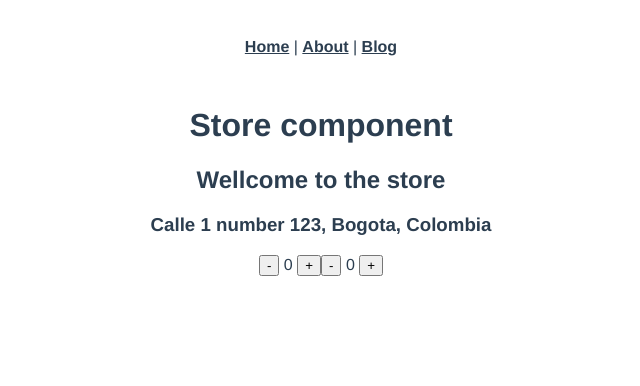
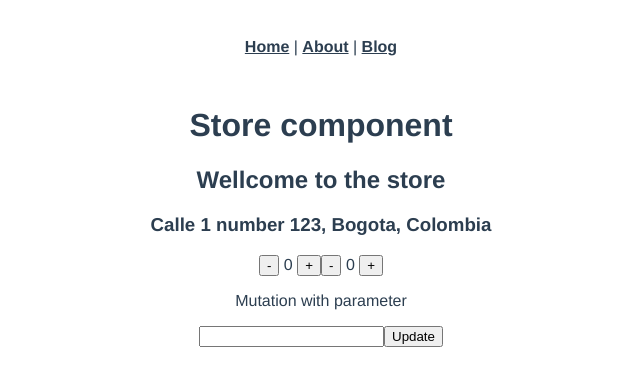
Before and after one commit to cigotete/vue-study, a Vue app: page /store in a window 1280 px wide. Shown: the top 386 px of the page, without its empty margins (319-959 px from the left). Built offline with nearby package versions, Linux system fonts and the light colour scheme.

Commit message:
Updating a state property from a component through a mutation parameter.

```diff
--- a/src/components/StoreComponent.vue
+++ b/src/components/StoreComponent.vue
@@ -10,14 +10,29 @@
   <button @click="decrement()">-</button>
   <span> {{ ' ' + count + ' ' }} </span>
   <button @click="increment()">+</button>
+
+  <p>Mutation with parameter</p>
+    <form @submit.prevent="changeWelcomeMessageComponent()">
+      <input type="text" v-model="welcomeMessageComponent">
+      <button>Update</button>
+    </form>
 </template>
 
 <script>
 import { mapState, mapGetters, mapMutations } from 'vuex';
 
 export default {
+  data() {
+    return {
+      welcomeMessageComponent: '',
+    };
+  },
   methods: {
-    ...mapMutations(['decrement', 'increment']),
+    ...mapMutations(['decrement', 'increment', 'changeWelcomeMessage']),
+    changeWelcomeMessageComponent() {
+      this.changeWelcomeMessage(this.welcomeMessageComponent);
+      this.welcomeMessageComponent = '';
+    },
   },
   computed: {
     ...mapState(['welcomeMessage', 'addressStore', 'count']),
--- a/src/store/index.js
+++ b/src/store/index.js
@@ -17,6 +17,9 @@ export default createStore({
     }
   },
   mutations: {
+    changeWelcomeMessage(state, message) {
+      state.welcomeMessage = message;
+    },
     decrement(state) {
       state.count--;
     },
```
